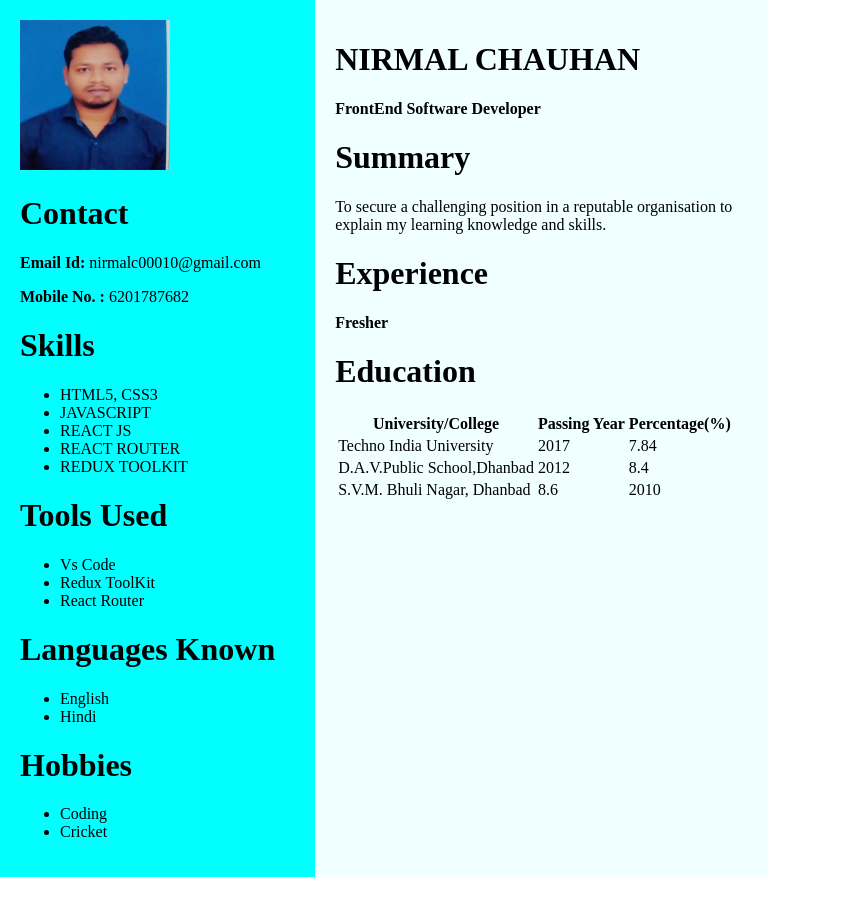
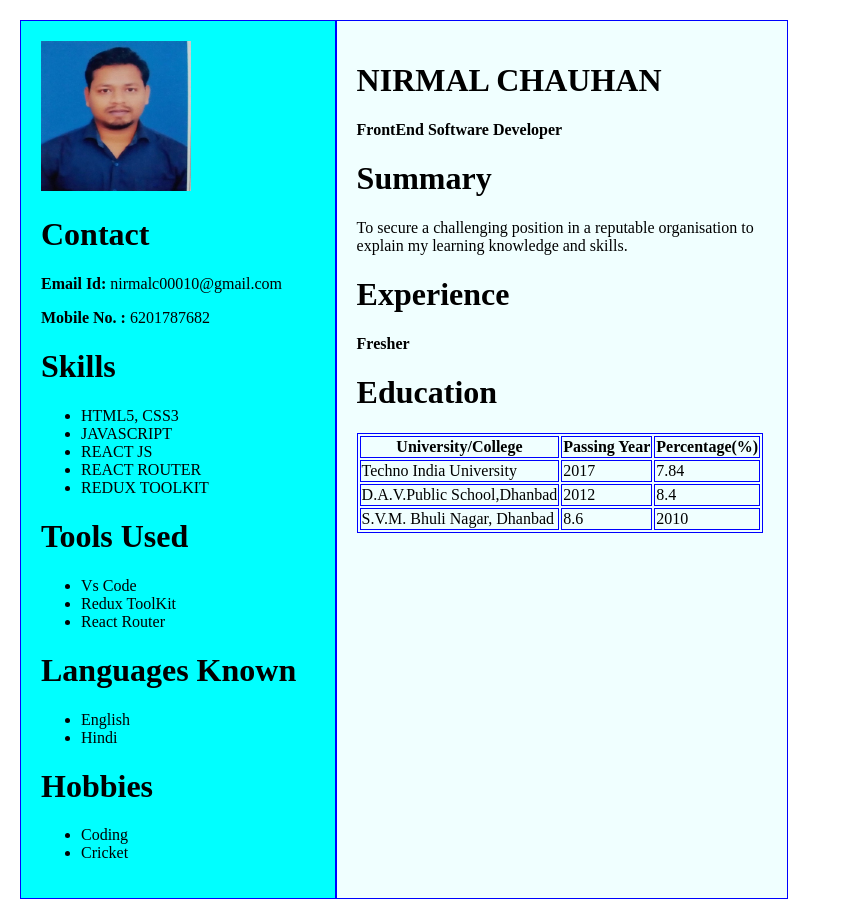
Before and after one commit to Nirmal-Chauhan/HTMLResume, a plain HTML site: page index.html in a window 1280 px wide. Shown: the whole page, without its empty margins (0-851 px from the left). Before the commit the page ends 877 px from the top, so only its background shows below. Drawn offline with Linux system fonts and the light colour scheme.

Commit message:
firstCommit

```diff
--- a/index.html
+++ b/index.html
@@ -74,7 +74,7 @@
         </div>
         <div>
           <h1>Education</h1>
-          <table>
+          <table id="table">
             <tr>
               <th>University/College</th>
               <th>Passing Year</th>
--- a/style.css
+++ b/style.css
@@ -6,16 +6,26 @@ body {
   width: 60%;
   background-color: burlywood;
   display: flex;
+  margin: 20px 20px 20px;
 }
 
 #left_div {
   width: 40%;
   background-color: aqua;
   padding: 20px;
+  border: 1px solid blue;
 }
 
 #right_div {
   width: 60%;
   background-color: azure;
   padding: 20px;
+  border: 1px solid blue;
 }
+
+table,
+tr,
+td,
+th {
+  border: 1px solid blue;
+}
```
